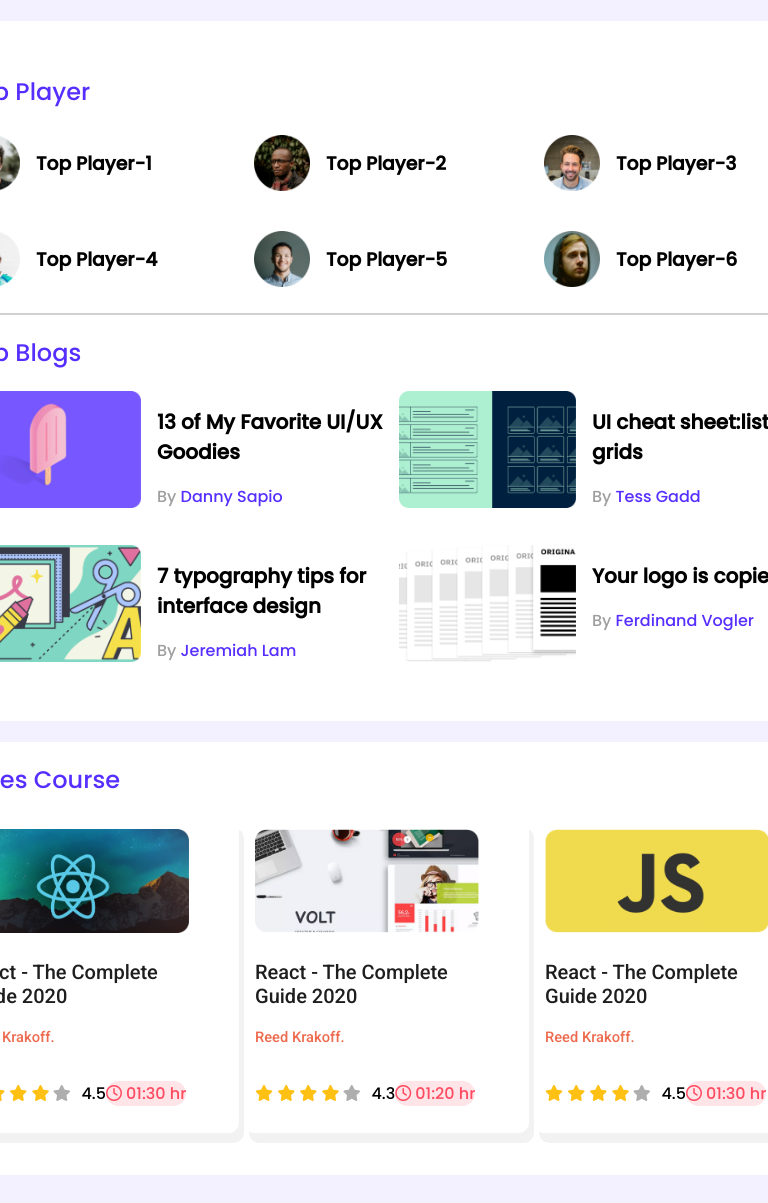
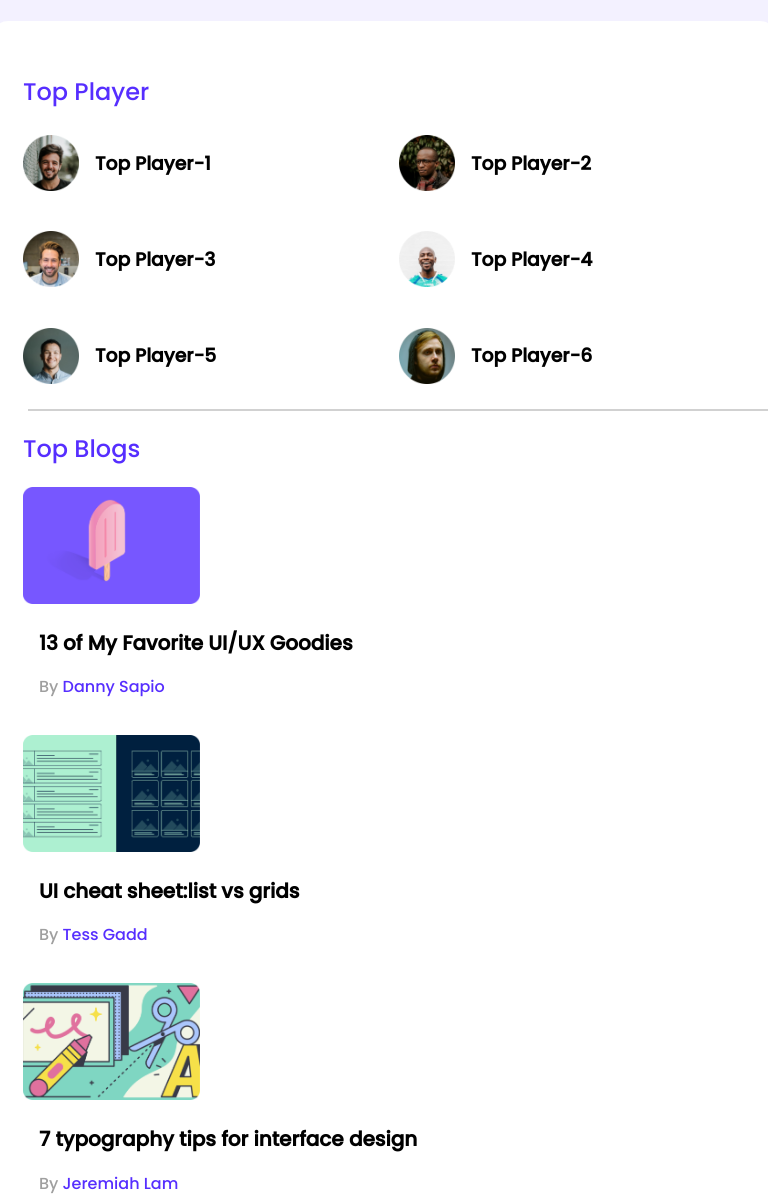
Before and after one commit to Rifat-10/Leader-Board, a plain HTML site: page index.html in a window 768 px wide. Shown: the part 97-1300 px from the top of the page. Drawn offline with Linux system fonts and the light colour scheme.

Commit message:
Add Midea Queries

```diff
--- a/index.html
+++ b/index.html
@@ -153,8 +153,8 @@
                             <img src="images/courses/course-2.png" alt="">
                         </div>
                         <div class="course-info">
-                            <h3>React - The Complete <br> Guide 2020</h3>
-                            <p><span class="author-color">Reed Krakoff.</span></p>
+                            <h3>Powerpoint 2020  <br> Master Powerpoint Cour</h3>
+                            <p><span class="author-color">Walter Scott.</span></p>
 
                         </div>
                         <div class="star">
@@ -182,7 +182,7 @@
                             <img src="images/courses/course-3.png" alt="">
                         </div>
                         <div class="course-info">
-                            <h3>React - The Complete <br> Guide 2020</h3>
+                            <h3>The Complete JavaScript <br> Course 2020</h3>
                             <p><span class="author-color">Reed Krakoff.</span></p>
 
                         </div>
--- a/style.css
+++ b/style.css
@@ -195,6 +195,10 @@
     display: flex;
     align-items: center;
 }
+
+.star,p{
+    margin-right: 11px;
+}
 .star-yellow{
     color: #FFC014;
 }
@@ -208,3 +212,41 @@
     background-color:  #FFE4E8;
     border-radius: 14.6913px;
 }
+
+
+/* ---------------------
+    Media Queries
+-----------------------*/
+
+/* Mobile Devices */
+@media only screen and (max-width:688px) {
+    .container{
+        width: 100%;
+    }
+    .players, .blogs, .course{
+        grid-template-columns: repeat(1, 1fr);
+    }
+    .player, .blog, .course{
+        flex-direction: column;
+    }
+}
+
+/* tablet devices */
+@media only screen and (min-width: 688px) and (max-width:992px) {
+    .container{
+        width: 100%;
+    }
+    .players{
+        grid-template-columns: repeat(2, 1fr);
+    }
+    .course{
+        grid-template-columns: repeat(1, 1fr);
+    }
+
+   .blog, .course{
+        flex-direction: column;
+    }
+    .blogs{
+        grid-template-columns: repeat(1, 1fr);
+    }
+}
```
